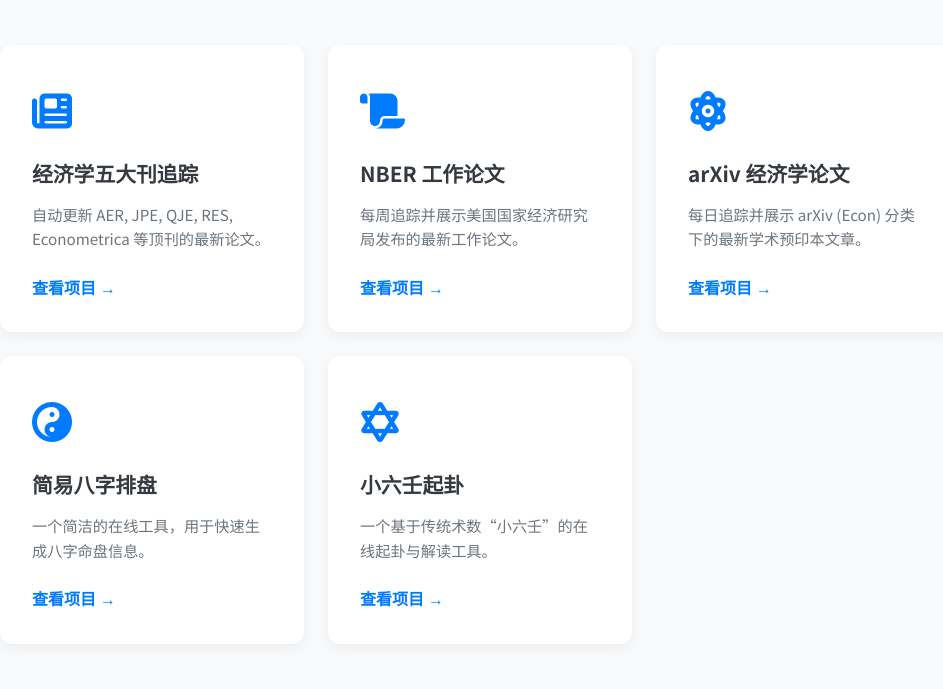
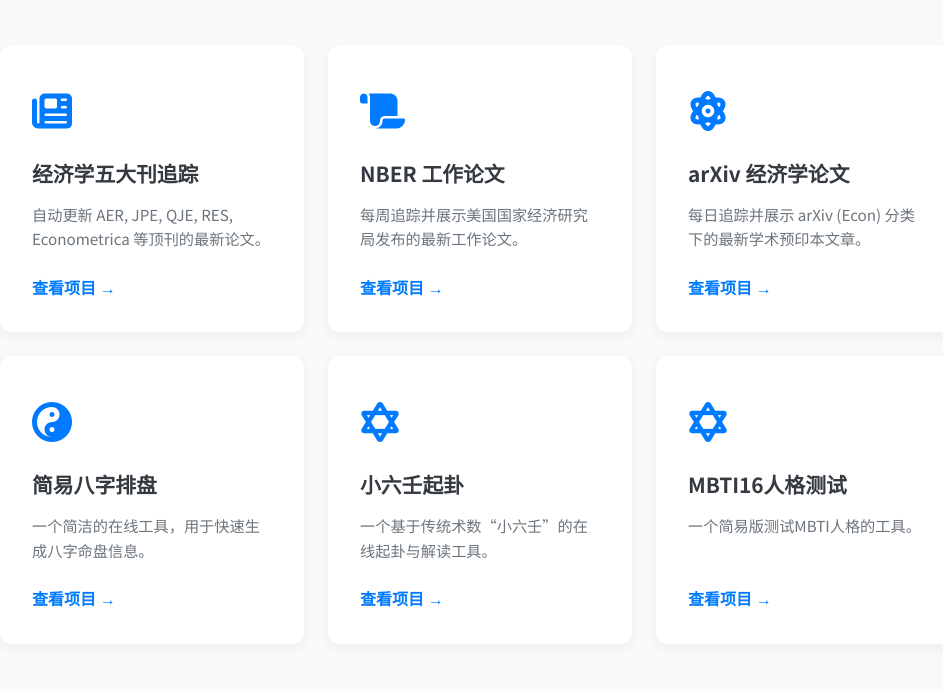
Before and after one commit to fyapeng/relax, a plain HTML site: page index.html in a window 1280 px wide. Shown: the part 258-947 px from the top of the page, without its empty margins (160-1103 px from the left). Drawn offline with Linux system fonts and the light colour scheme.

Commit message:
Update index.html

```diff
--- a/index.html
+++ b/index.html
@@ -67,6 +67,14 @@
                 <span class="card-link">查看项目 →</span>
             </a>
 
+            <!-- 项目6: MBTI人格测试 -->
+            <a href="https://fyapeng.com/mbti/" target="_blank" class="card">
+                <div class="card-icon"><i class="fa-solid fa-star-of-david"></i></div>
+                <h3>MBTI16人格测试</h3>
+                <p>一个简易版测试MBTI人格的工具。</p>
+                <span class="card-link">查看项目 →</span>
+            </a>
+
         </main>
 
         <footer>
```
